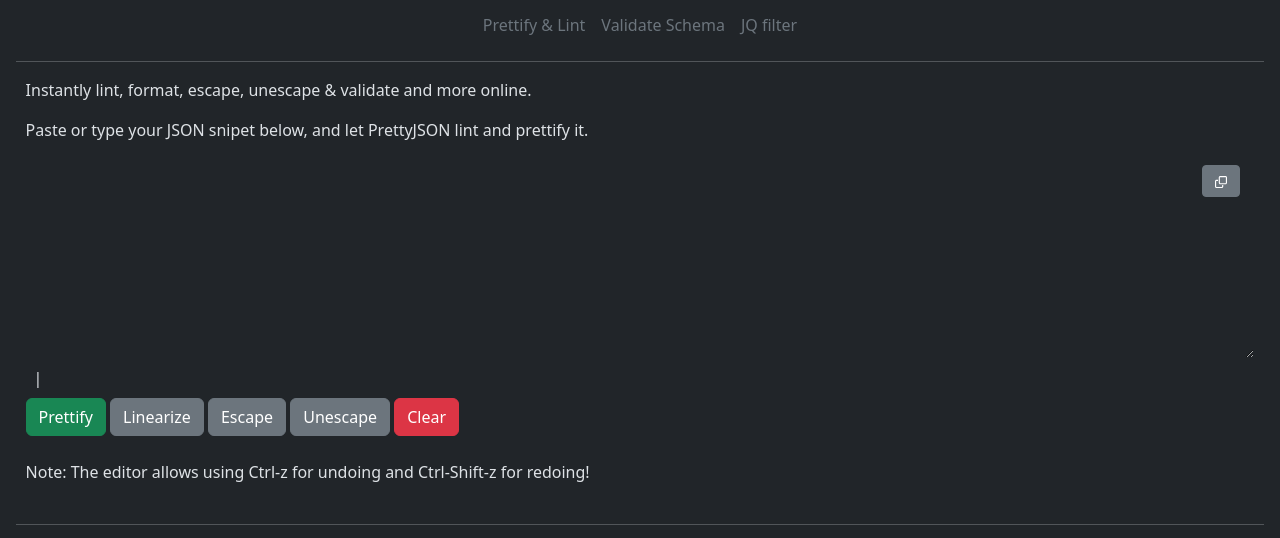
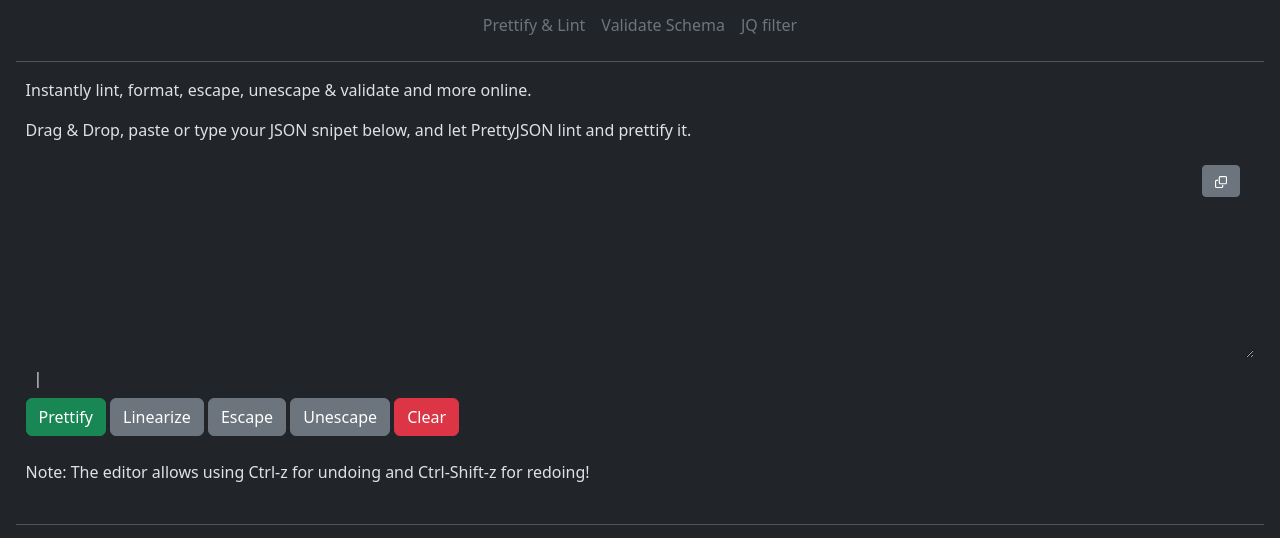
Before and after one commit to brunocarpio/prettyjson, a website: page front-end/index.html in a window 1280 px wide. Shown: the part 51-589 px from the top of the page. Drawn offline with nearby package versions, Linux system fonts and the light colour scheme.

Commit message:
update main editor description

```diff
--- a/front-end/index.html
+++ b/front-end/index.html
@@ -53,8 +53,8 @@
           online.
         </p>
         <p>
-          Paste or type your JSON snipet below, and let PrettyJSON lint and
-          prettify it.
+          Drag & Drop, paste or type your JSON snipet below, and let PrettyJSON
+          lint and prettify it.
         </p>
 
         <div id="prettyEditorParent" class="editorParent">
```
